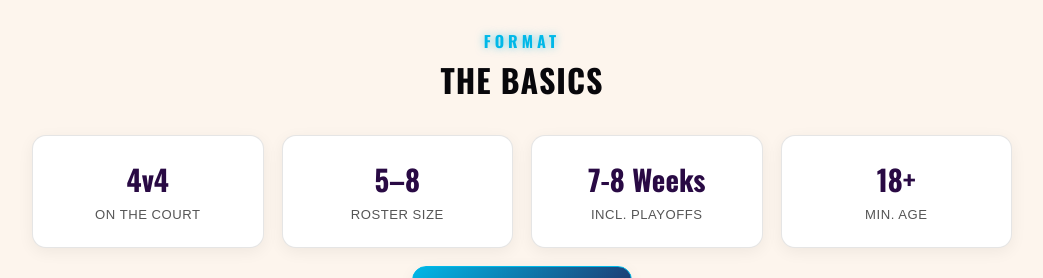
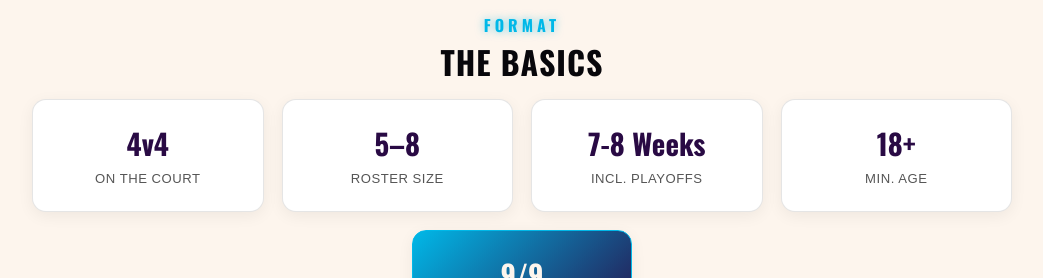
Before and after one commit to nitin-kumar290/bare_bones_soccer, a Django app: template templates/waldy_street_league.html in a window 1280 px wide. Shown: the part 2322-2600 px from the top of the page, without its empty margins (118-1161 px from the left). Run offline with Django 3.2, Linux system fonts and the light colour scheme; the template is opened without the code that fills it, so the values that code supplies are empty; some libraries are stand-ins or nearby versions.

Commit message:
Tighten spacing above The Basics section
Reduces top padding and heading margin to pull the spec cards up
without touching hero height, as a first pass before considering a
hero trim.

Co-Authored-By: Claude Sonnet 5 <noreply@anthropic.com>

```diff
--- a/templates/waldy_street_league.html
+++ b/templates/waldy_street_league.html
@@ -53,9 +53,9 @@
 .wsl-concept p.tag { font-style: italic; color: #00b8e8; font-weight: 600; margin-top: 18px; }
 
 /* ── Format spec grid ── */
-.wsl-specs { background: #fdf5ed; padding: 30px 20px 20px; }
-.wsl-specs-eyebrow { font-family:'Oswald',sans-serif; font-size:0.75rem; font-weight:700; letter-spacing:4px; text-transform:uppercase; color:#00b8e8; text-align:center; margin-bottom:8px; }
-.wsl-specs h2 { font-family:'Oswald',sans-serif; font-weight:700; text-transform:uppercase; letter-spacing:1px; text-align:center; color:#08070b; margin-bottom:36px; }
+.wsl-specs { background: #fdf5ed; padding: 14px 20px 20px; }
+.wsl-specs-eyebrow { font-family:'Oswald',sans-serif; font-size:0.75rem; font-weight:700; letter-spacing:4px; text-transform:uppercase; color:#00b8e8; text-align:center; margin-bottom:6px; }
+.wsl-specs h2 { font-family:'Oswald',sans-serif; font-weight:700; text-transform:uppercase; letter-spacing:1px; text-align:center; color:#08070b; margin-bottom:18px; }
 .wsl-spec-grid { max-width: 980px; margin: 0 auto; display:grid; grid-template-columns:repeat(4,1fr); gap:18px; }
 @media (max-width:900px) { .wsl-spec-grid { grid-template-columns:repeat(2,1fr); } }
 .wsl-spec-card {
```
